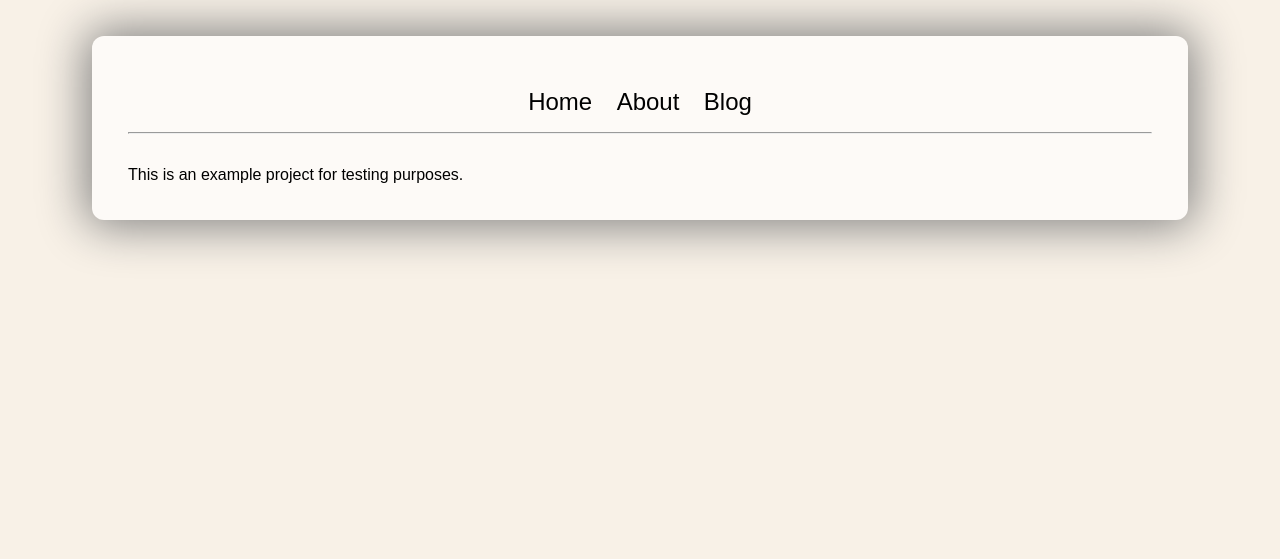
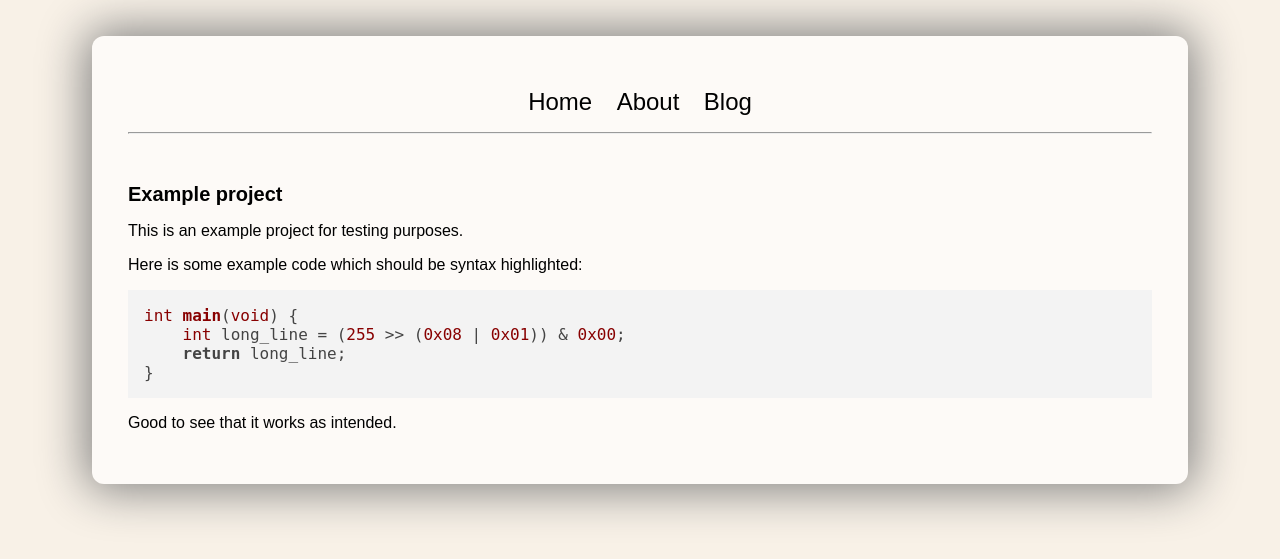
Before and after one commit to RoopeSavolainen/roope.io_old, a Flask app: page /blog/example in a window 1280 px wide. Shown: the top 559 px of the page. Run offline with Flask 2, Linux system fonts and the light colour scheme; some libraries are stand-ins or nearby versions.

Commit message:
Syntax highlighting support

```diff
--- a/website/templates/blog/example.html
+++ b/website/templates/blog/example.html
@@ -1,5 +1,27 @@
 {% extends 'main.html' %}
 {% set title = Example %}
+
+{% block scripts %}
+{% include 'scripts/syntax.html' %}
+{% endblock %}
+
 {% block content %}
+
+{% filter markdown %}
+
+## Example project
+
 This is an example project for testing purposes.
+
+Here is some example code which should be syntax highlighted:
+
+	int main(void) {
+		int long_line = (255 >> (0x08 | 0x01)) & 0x00;
+		return long_line;
+	}
+
+Good to see that it works as intended.
+
+{% endfilter %}
+
 {% endblock %}
--- a/website/templates/main.html
+++ b/website/templates/main.html
@@ -10,6 +10,7 @@
 		<title>{{ title }}</title>
 		<link rel=stylesheet type=text/css href="{{ url_for('static', filename='styles.css') }}">
 		<meta name="viewport" content="width=device-width, initial-scale=1">
+		{% block scripts %} {% endblock %}
 	</head>
 
 	<body>
--- /dev/null
+++ b/website/templates/scripts/syntax.html
@@ -0,0 +1,4 @@
+<link rel="stylesheet"
+	        href="//cdnjs.cloudflare.com/ajax/libs/highlight.js/9.15.8/styles/default.min.css">
+<script src="//cdnjs.cloudflare.com/ajax/libs/highlight.js/9.15.8/highlight.min.js"></script>
+<script>hljs.initHighlightingOnLoad();</script>
```
